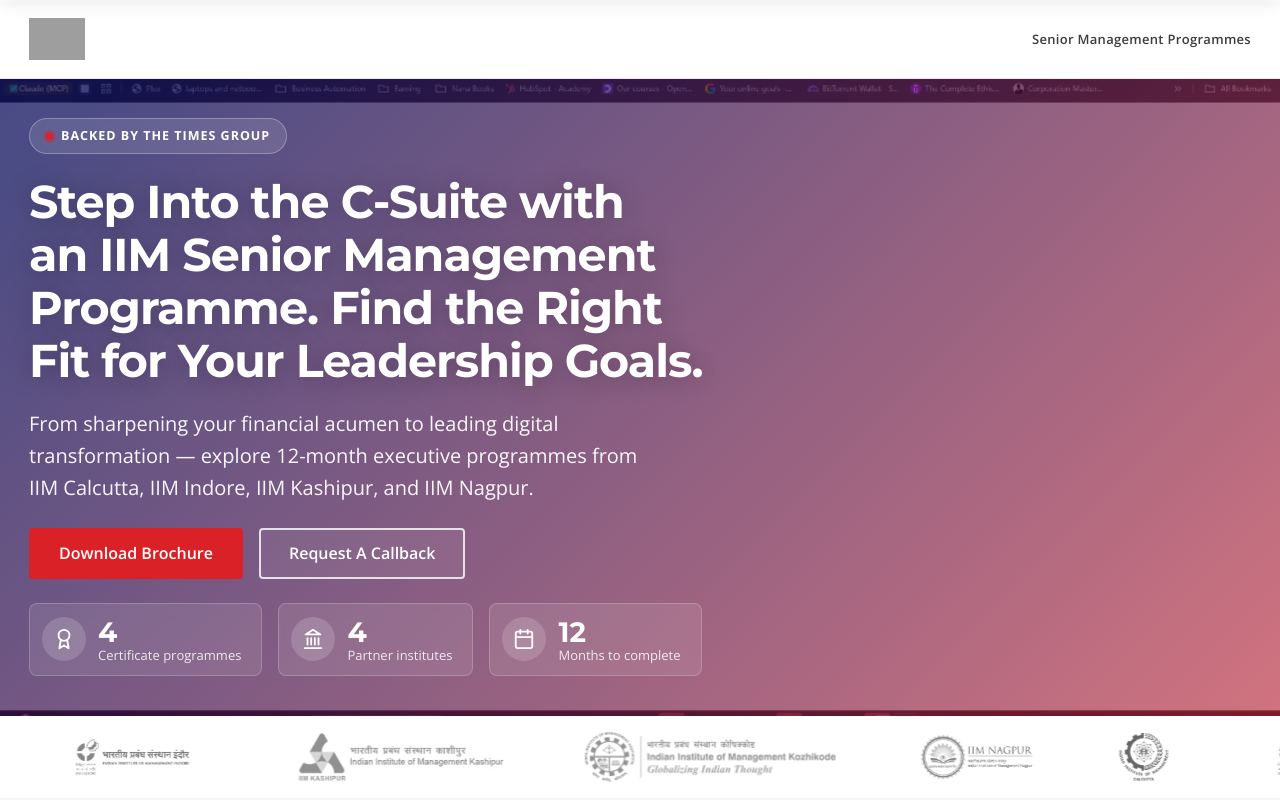
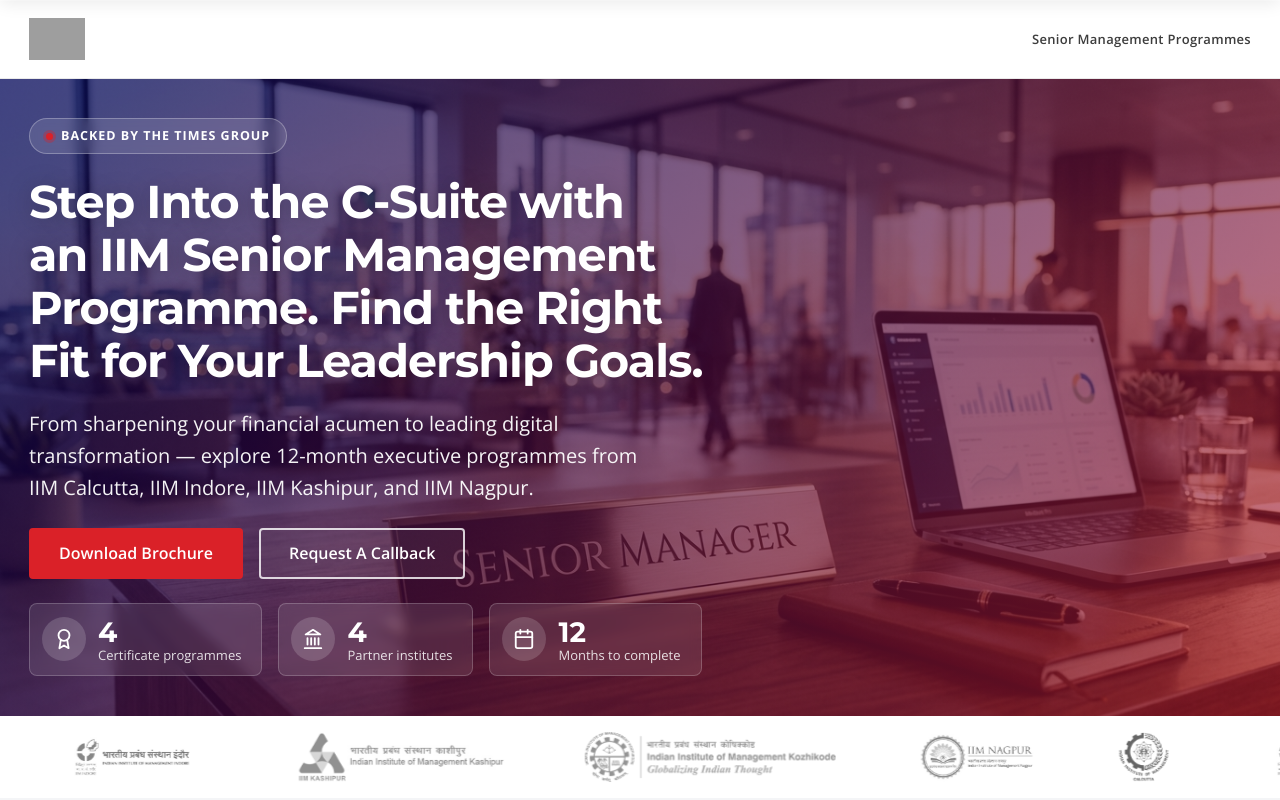
Before and after one commit to Vpunjabi93/PMP-cat-Page, a React (Vite) app: page / in a window 1280 px wide. Shown: the top 800 px of the page. Built offline with nearby package versions, Linux system fonts and the light colour scheme; grey boxes are pictures that could not be loaded.

Commit message:
Add new AI-generated Senior Manager desk banner

```diff
--- a/src/index.css
+++ b/src/index.css
@@ -320,7 +320,7 @@
 .hero-bg {
     position: absolute;
     inset: 0;
-    background: url('/assets/img/banner.png') center/cover no-repeat;
+    background: url('/assets/img/banner.jpg') center/cover no-repeat;
     z-index: -2;
 }
 .hero-gradient-overlay {
```
Also changed, not shown: public/assets/img/banner.jpg (added).
